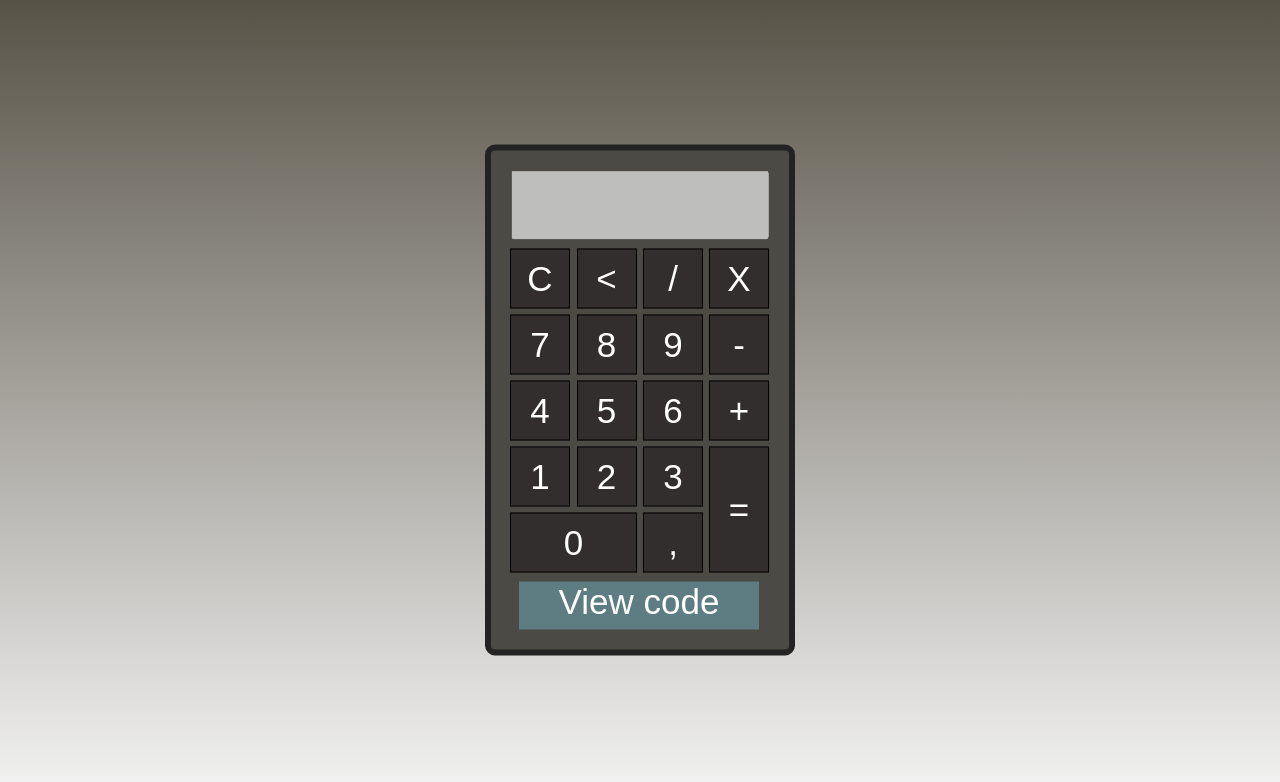
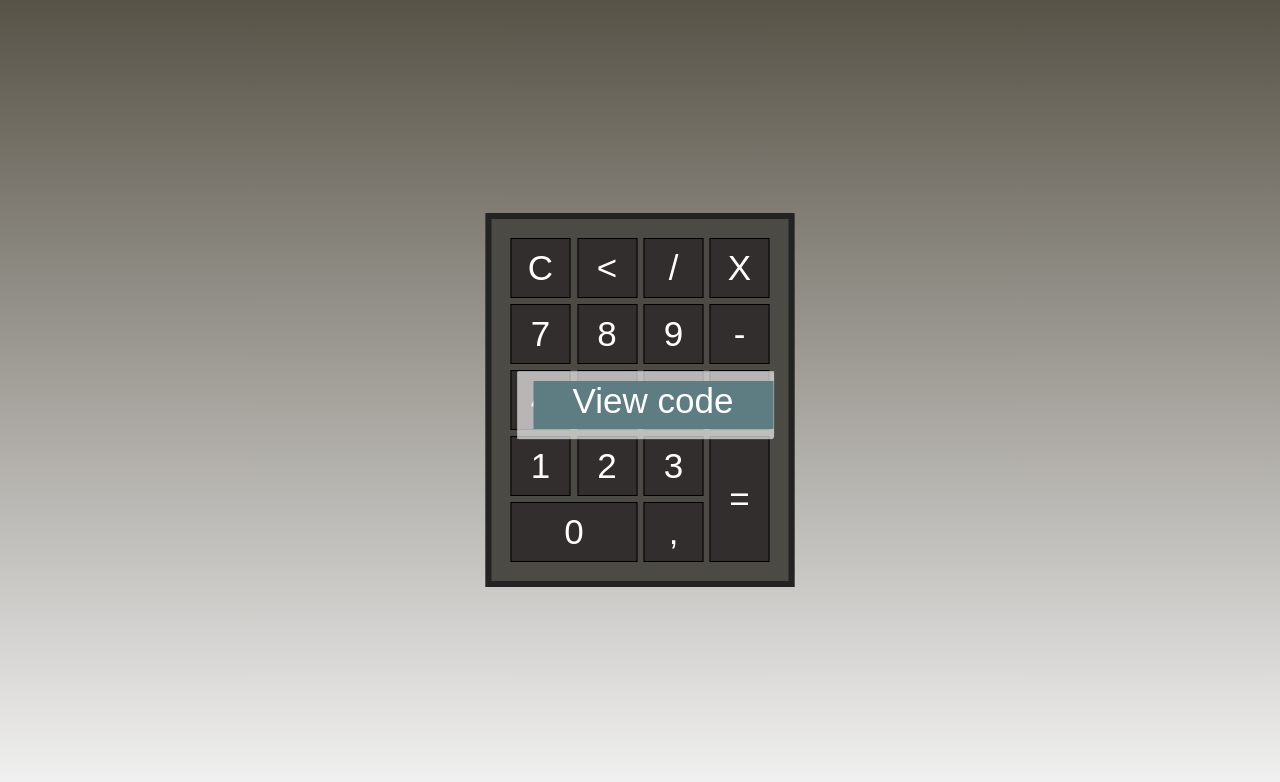
Before and after one commit to ochirovaur2/mycalculator, a plain HTML site: page index.html in a window 1280 px wide. Drawn offline with Linux system fonts and the light colour scheme.

Commit message:
Update styleOfCalculator.css

```diff
--- a/styleOfCalculator.css
+++ b/styleOfCalculator.css
@@ -26,7 +26,7 @@ body{
 	background-color: #4B4A45;
 
 	padding: 15px;
-	border-radius: 10px;
+
 	border: 6px solid #232323;
 
 }
@@ -61,7 +61,10 @@ table{
 	cursor: pointer;
 	text-align: center;
 }
-#view{
+#view{	position: absolute;
+	left: 50%;
+	top: 50%;
+	transform: translate(-50%, -50%);
 	text-align: center;
 	color: white;
 	width: 240px;
@@ -81,6 +84,10 @@ a:hover{
 	cursor: pointer;
 }
 #textwiew{
+	position: absolute;
+	left: 50%;
+	top: 50%;
+	transform: translate(-50%, -50%);
 	width: 254px;
 	margin: 5px;
 	font-size: 350%;
```
